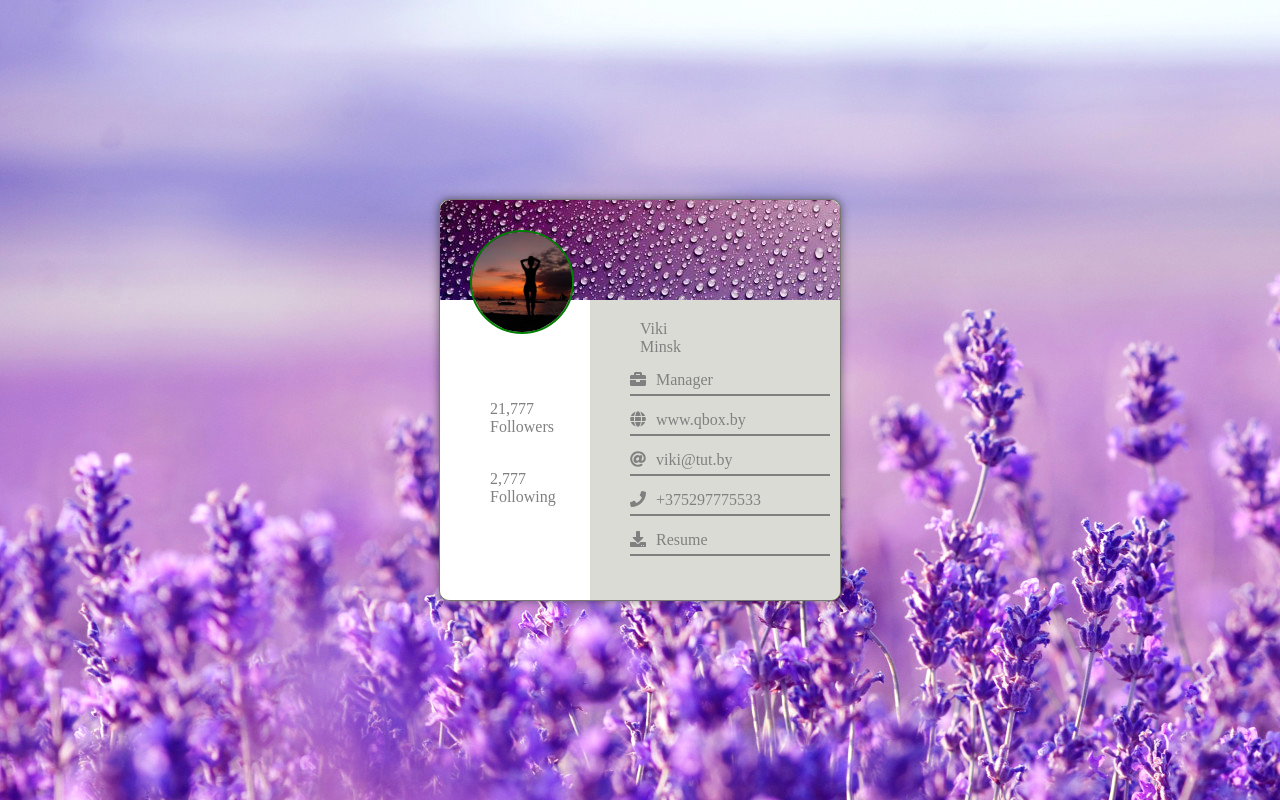
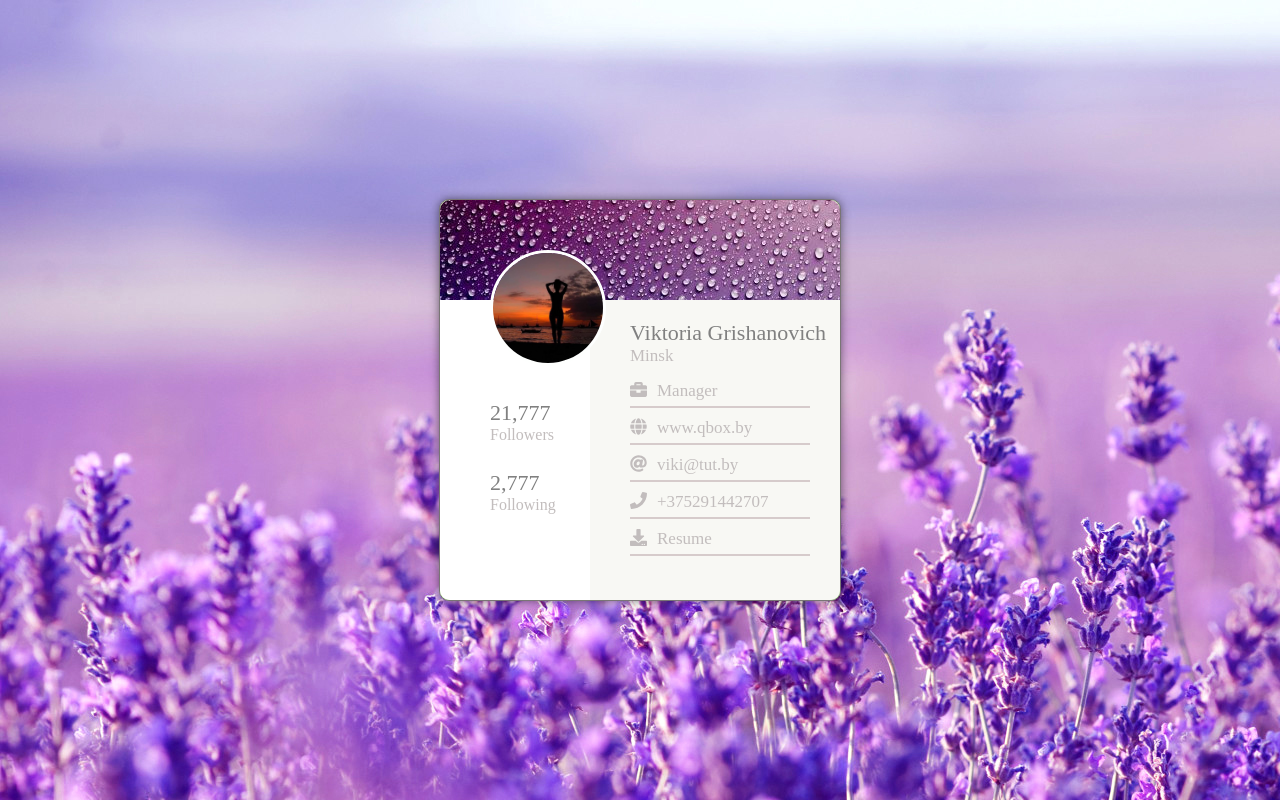
Before and after one commit to sanja081107/teach-me-skills-javascript-basics, a plain HTML site: page ViktoriaGrishanovich/1/index.html in a window 1280 px wide. Drawn offline with Linux system fonts and the light colour scheme.

Commit message:
form end

```diff
--- a/ViktoriaGrishanovich/1/index.html
+++ b/ViktoriaGrishanovich/1/index.html
@@ -14,19 +14,19 @@
 
             <div class="parent">
         <div class="block">
-                <div class="circle"><img src="images/33.jpg" width="110px"></div>
+                <div class="circle"><img src="images/33.jpg" width="120px"></div>
             <div class="top1"></div>
             <div class="top2">
                 <div class="left">
-                    <div class="text1">21,777 <br>Followers</div>
-                    <div class="text2">2,777 <br>Following</div>
+                    <div class="text1"><span>21,777</span> <br>Followers</div>
+                    <div class="text2"><span>2,777</span> <br>Following</div>
                 </div>
                 <div class="right">
-                    <div class="text3">Viki  <br>Minsk</div>
-                    <div class="prof"><i class="fas fa-briefcase"></i>Manager</div>
+                    <div class="text3"><span>Viktoria Grishanovich</span>  <br>Minsk</div>
+                    <div class="prof"><i class="fas fa-briefcase"></i><span>Manager</span></div>
                     <div class="prof"><i class="fas fa-globe"></i>www.qbox.by</div>
                     <div class="prof"><i class="fas fa-at"></i>viki@tut.by</div>
-                    <div class="prof"><i class="fas fa-phone"></i>+375297775533</div>
+                    <div class="prof"><i class="fas fa-phone"></i>+375291442707</div>
                     <div class="prof"><i class="fas fa-download"></i>Resume</div>
             </div>
 
--- a/ViktoriaGrishanovich/1/style.css
+++ b/ViktoriaGrishanovich/1/style.css
@@ -1,5 +1,5 @@
 body { background: url('images/Lavanda.jpg');
-color:gray; }
+color:rgb(194, 189, 189); }
 
 .parent {
     width: 100%;
@@ -47,7 +47,7 @@ color:gray; }
                 height: 300px;
                 margin: auto;
                 float: right;
-                background: #dbdbd6;
+                background: #f8f8f4;
               }
               .top2 .left {
                 width: 150px;
@@ -72,24 +72,33 @@ color:gray; }
                 background: #ffffff;
               }
               .top2 .right .text3{
+                font-size: 17px;
+                margin-bottom: 15px;
 
-                padding: 20px 0px 0px 50px;
-                margin: 0;
+                padding: 20px 0px 0px 40px;
+
 
               }
               .top2 .right .prof{
-                  border-bottom: 2px solid gray;
+                  border-bottom: 2px solid rgb(214, 203, 203);
                 padding-bottom: 5px;
-                margin: 15px 10px 0px 40px;
+                margin: 10px 30px 0px 40px;
+                font-size: 17px;
                }
  .prof svg{
   margin-right: 10px;
  }
- .circle { border: 2px solid green;
+ .circle { border: 3px solid rgb(254, 255, 254);
     position: fixed;
-    margin: 30px;
+    margin: 50px;
     overflow: hidden;
     z-index: 10;
-    width: 100px;
-    height: 100px;
+    width: 110px;
+    height: 110px;
     border-radius: 50%;}
+
+    .text3 span{ font-size: 22px;
+        color: gray;}
+    .left span{ font-size: 22px;
+                 color: gray;
+    }
```
